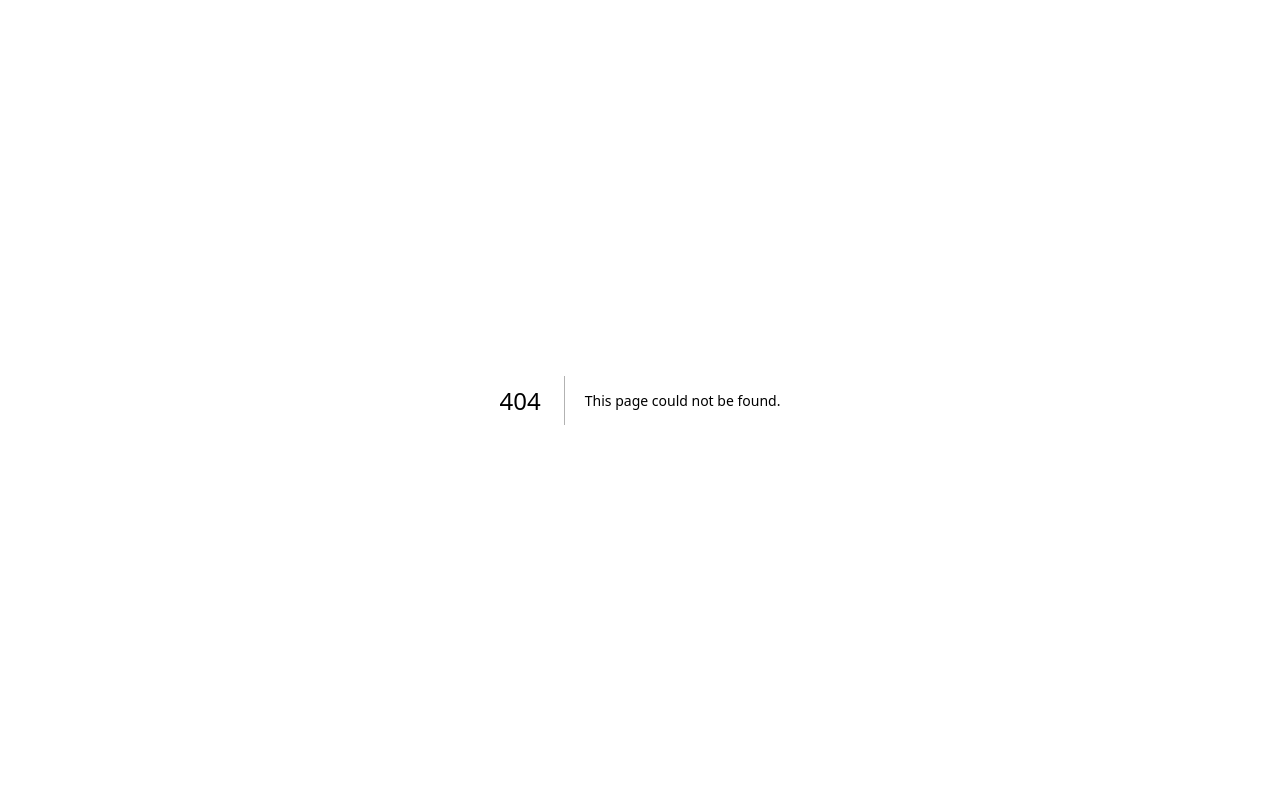
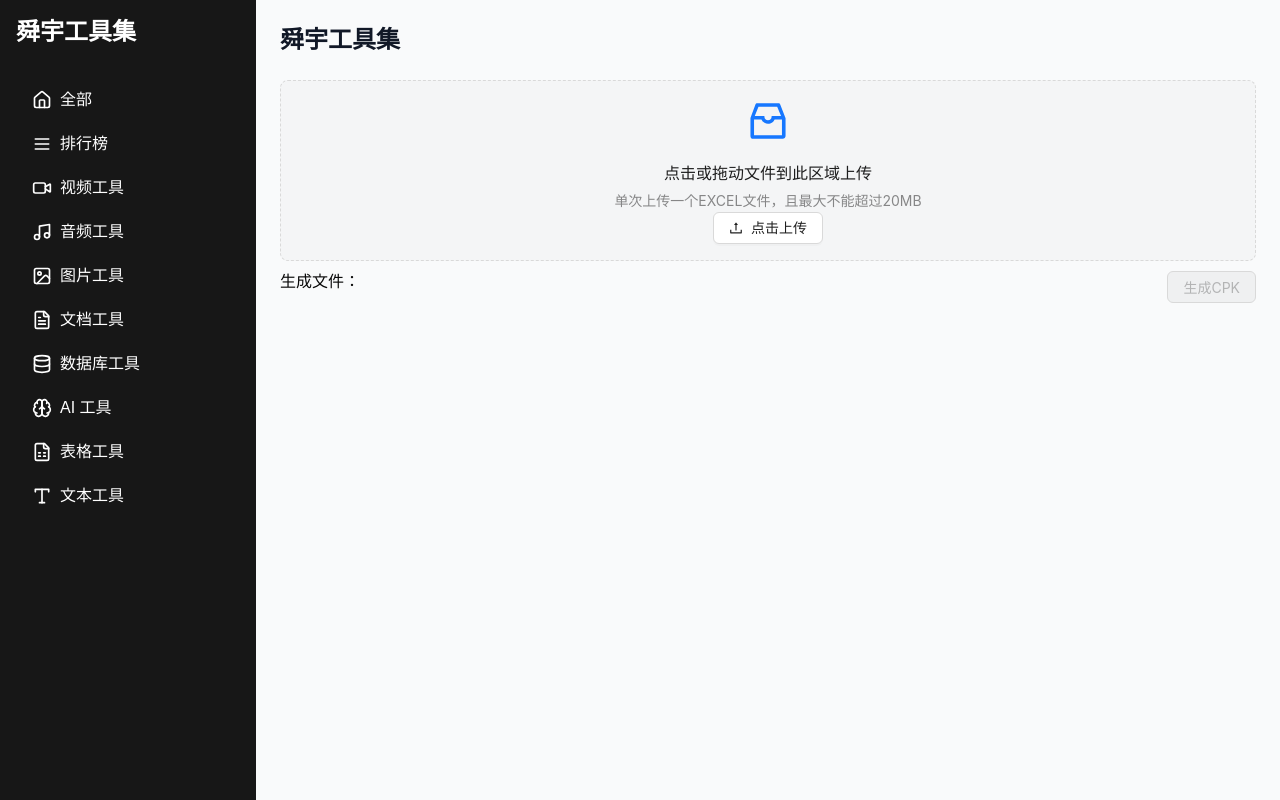
Before and after one commit to Glorioaus/tools, a Next.js app: page /CPK in a window 1280 px wide. Before the commit this address had no page. Built offline with nearby package versions, Linux system fonts and the light colour scheme.

Commit message:
修改路由方式

```diff
--- a/app/CPK.tsx
+++ b/app/CPK/page.tsx
@@ -1,6 +1,6 @@
 import dynamic from 'next/dynamic'
 
-const CPK = dynamic(() => import('./components/tools/CPK'), { ssr: false })
+const CPK = dynamic(() => import('../components/tools/CPK'), { ssr: false })
 
 export default function CPKPage() {
   return <CPK />
--- a/app/components/tools-grid.tsx
+++ b/app/components/tools-grid.tsx
@@ -20,8 +20,8 @@ interface Tool {
 }
 
 interface ToolsGridProps {
-  selectedLink: LinkItem
-  onLinkClick: (link: LinkItem) => void
+  selectedLink?: LinkItem | null;
+  onLinkClick: (link: LinkItem) => void;
 }
 
 const tools: Tool[] = [
@@ -122,12 +122,14 @@ export function ToolsGrid({ selectedLink, onLinkClick }: ToolsGridProps) {
   const [filteredTools, setFilteredTools] = useState<Tool[]>(tools)
 
   useEffect(() => {
-    if (selectedLink.tag === 'all') {
-      setFilteredTools(tools)
+    if (selectedLink && selectedLink.tag === 'all') {
+      setFilteredTools(tools);
+    } else if (selectedLink) {
+      setFilteredTools(tools.filter((tool) => tool.tag === selectedLink.tag));
     } else {
-      setFilteredTools(tools.filter((tool) => tool.tag === selectedLink.tag))
+      setFilteredTools(tools); // 如果 selectedLink 为 null 或 undefined，默认显示所有工具
     }
-  }, [selectedLink])
+  }, [selectedLink]);
 
   return (
     <div className="grid grid-cols-1 md:grid-cols-2 lg:grid-cols-3 xl:grid-cols-4 gap-4">
--- a/app/components/tools/CPK.tsx
+++ b/app/components/tools/CPK.tsx
@@ -1,3 +1,4 @@
+"use client";
 import React, { useState } from 'react'
 import { Upload, message, Button } from 'antd'
 import { InboxOutlined, UploadOutlined } from '@ant-design/icons'
--- a/app/layout.tsx
+++ b/app/layout.tsx
@@ -1,19 +1,53 @@
-import type { Metadata } from 'next'
+'use client'
 import './globals.css'
+import { Sidebar } from './components/sidebar'
+import { useState, useEffect } from 'react'
+import { usePathname } from 'next/navigation'
+import { LinkItem } from './components/sidebar'
 
-export const metadata: Metadata = {
-  title: 'v0 App',
-  description: 'Created with v0',
-}
+
 
 export default function RootLayout({
   children,
 }: Readonly<{
   children: React.ReactNode
 }>) {
+  const pathname = usePathname()
+  const [selectedLink, setSelectedLink] = useState<LinkItem>({
+    title: '全部',
+    icon: <></>, // 初始时不需要图标
+    href: '/',
+    tag: 'all'
+  })
+
+  const handleLinkClick = (link: LinkItem) => {
+    setSelectedLink(link)
+  }
+
+  const links: LinkItem[] = [
+    { title: '全部', icon: <></>, href: '/', tag: 'all' },
+    { title: 'CPK', icon: <></>, href: '/CPK', tag: 'cpk' },
+    // 添加其他链接项
+  ]
+
+  useEffect(() => {
+    const link = links.find(l => l.href === pathname)
+    if (link) {
+      setSelectedLink(link)
+    }
+  }, [pathname])
+
   return (
     <html lang="en">
-      <body>{children}</body>
+      <body className="flex h-screen bg-gray-50">
+        <Sidebar onLinkClick={handleLinkClick} />
+        <main className="flex-1 overflow-auto p-6">
+          <h1 className="text-2xl font-semibold text-gray-900 mb-6">
+            舜宇工具集
+          </h1>
+          {children}
+        </main>
+      </body>
     </html>
   )
 }
--- a/app/page.tsx
+++ b/app/page.tsx
@@ -1,8 +1,8 @@
 'use client'
-import { Sidebar } from './components/sidebar'
+
 import { ToolsGrid } from './components/tools-grid'
 import { useState, useEffect } from 'react'
-import { usePathname, useSearchParams } from 'next/navigation'
+import { usePathname } from 'next/navigation'
 import dynamic from 'next/dynamic'
 import { LinkItem } from './components/sidebar'
 
@@ -11,40 +11,14 @@ const CPK = dynamic(() => import('./components/tools/CPK'), { ssr: false })
 
 export default function Page() {
   const pathname = usePathname()
-  const searchParams = useSearchParams()
-  const [selectedLink, setSelectedLink] = useState<LinkItem>({
-    title: '全部',
-    icon: <></>, // 初始时不需要图标
-    href: '/',
-    tag: 'all'
-  })
+  const [selectedLink, setSelectedLink] = useState<LinkItem | null>(null)
 
   const handleLinkClick = (link: LinkItem) => {
     setSelectedLink(link)
   }
 
-  const links: LinkItem[] = [
-    { title: '全部', icon: <></>, href: '/', tag: 'all' },
-    { title: 'CPK', icon: <></>, href: '/CPK', tag: 'cpk' },
-    // 添加其他链接项
-  ]
-
-  useEffect(() => {
-    const handleRouteChange = (url: string) => {
-      const link = links.find(l => l.href === url)
-      if (link) {
-        setSelectedLink(link)
-      }
-    }
-  }, [pathname])
-
   return (
-    <div className="flex h-screen bg-gray-50">
-      <Sidebar onLinkClick={handleLinkClick} />
-      <main className="flex-1 overflow-auto p-6">
-        <h1 className="text-2xl font-semibold text-gray-900 mb-6">
-          舜宇工具集
-        </h1>
+    <div>
       {pathname === '/' ? (
         <ToolsGrid selectedLink={selectedLink} onLinkClick={handleLinkClick} />
       ) : (
@@ -53,7 +27,6 @@ export default function Page() {
           {/* 添加其他工具组件 */}
         </div>
       )}
-      </main>
     </div>
   )
 }
```
Lines whose indentation alone changed are shown as unchanged.
